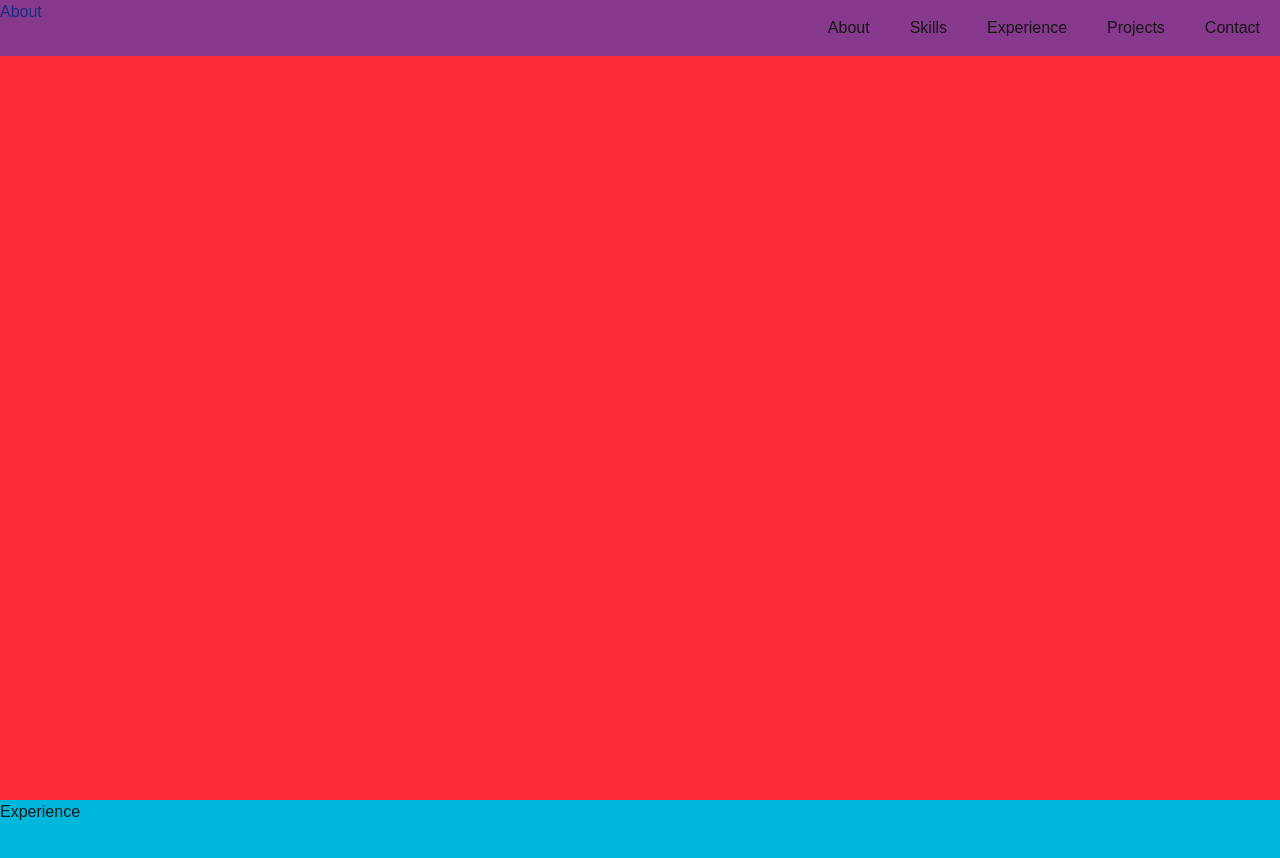
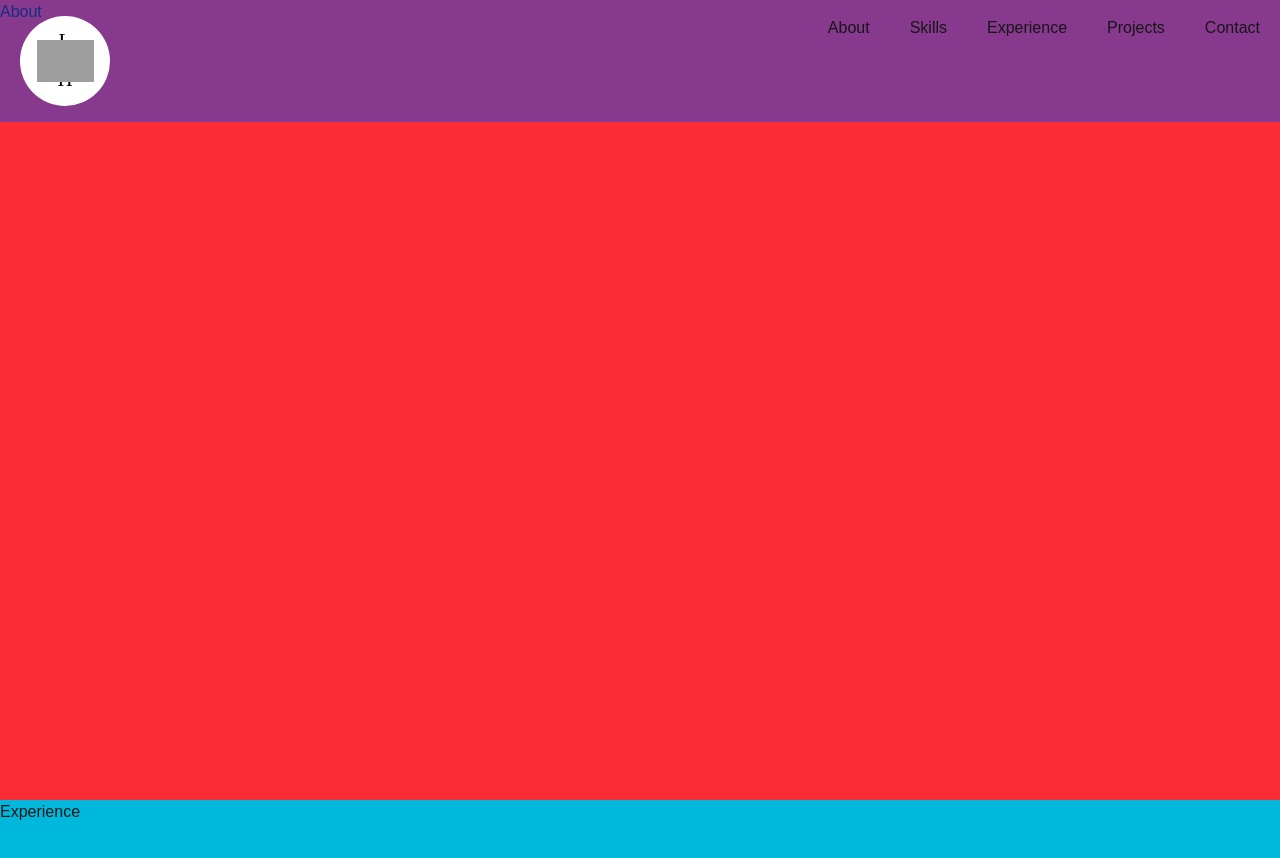
Before and after one commit to luigicabrera10/Personal-Website-2, a Next.js app: page / in a window 1280 px wide. Shown: the top 858 px of the page. Built offline with nearby package versions, Linux system fonts and the light colour scheme; grey boxes are pictures that could not be loaded.

Commit message:
✨ Added logo into navbar

```diff
--- a/src/app/layout.tsx
+++ b/src/app/layout.tsx
@@ -1,7 +1,7 @@
 import type { Metadata } from "next";
 import "./globals.css";
 
-import Navbar from "@/components/Navbar";
+import Navbar from "@/components/Navbar/Navbar";
 
 export const metadata: Metadata = {
   title: "Luigi Cabrera",
--- /dev/null
+++ b/src/components/Logo/Logo.tsx
@@ -0,0 +1,54 @@
+
+import Image from "next/image";
+
+
+export default function Logo({
+    size,
+    circlePadding = 10,
+    fontColor = "#000000",
+    fontSize = 'auto'
+} : {
+    size: number,
+    circlePadding?: number,
+    fontColor?: string,
+    fontSize?: number | 'auto'
+}) {
+
+    const circle = size + circlePadding;
+    const square = Math.ceil(size / (Math.sqrt(2)));
+    const fontSizeCalc = fontSize === 'auto' ? Math.ceil(square * 0.36) : fontSize;
+
+    return (
+        <div
+            className="bg-white rounded-full"
+            style={{ width: `${circle}px`, height: `${circle}px`}}
+        >
+            <div className="relative w-full h-full flex justify-center items-center">
+                <Image
+                    className="absolute"
+                    src='/imgs/logo/logo-arrow.png'
+                    width={square}
+                    height={square}
+                    alt={"My Name Logo"}
+                />
+                <div style={{width: `${square}px`, height: `${square}px`}}>
+                    <div className="w-full h-full grid grid-cols-3 grid-rows-3 place-items-center">
+                        <div
+                            className="font-[Arapey] col-start-2 row-start-1"
+                            style={{fontSize: `${fontSizeCalc}px`, color: fontColor}}>L</div>
+                        <div
+                            className="font-[Arapey] col-start-1 row-start-2"
+                            style={{fontSize: `${fontSizeCalc}px`, color: fontColor}}>A</div>
+                        <div
+                            className="font-[Arapey] col-start-3 row-start-2"
+                            style={{fontSize: `${fontSizeCalc}px`, color: fontColor}}>C</div>
+                        <div
+                            className="font-[Arapey] col-start-2 row-start-3"
+                            style={{fontSize: `${fontSizeCalc}px`, color: fontColor}}>H</div>
+                    </div>
+                </div>
+
+            </div>
+        </div>
+    );
+}
--- a/src/components/Navbar.tsx
+++ /dev/null
@@ -1,25 +0,0 @@
-import Link from "next/link";
-
-export default function Navbar() {
-
-    const sections = ['About', 'Skills', 'Experience', 'Projects', 'Contact'];
-
-    return (
-        <div className="w-full fixed bg-blue-700/50 flex flex-row justify-end">
-            {
-                sections.map( (sectionName: string, sectionIndex: number) => {
-                    return (
-                        <div key={sectionIndex}>
-                            <Link
-                                className="block px-5 py-4"
-                                href={`/`}
-                            >
-                                {sectionName}
-                            </Link>
-                        </div>
-                    )
-                })
-            }
-        </div>
-    );
-}
--- /dev/null
+++ b/src/components/Navbar/Navbar.tsx
@@ -0,0 +1,34 @@
+import Link from "next/link";
+import Logo from "../Logo/Logo";
+
+export default function Navbar() {
+
+    const sections = ['About', 'Skills', 'Experience', 'Projects', 'Contact'];
+
+    return (
+        <nav className="w-full fixed bg-blue-700/50 flex justify-between">
+            <div className="block px-5 py-4">
+                <Logo
+                    size={80}
+                    circlePadding={10}
+                />
+            </div>
+            <div className="flex flex-row justify-end">
+                {
+                    sections.map( (sectionName: string, sectionIndex: number) => {
+                        return (
+                            <div key={sectionIndex}>
+                                <Link
+                                    className="block px-5 py-4"
+                                    href={`/`}
+                                >
+                                    {sectionName}
+                                </Link>
+                            </div>
+                        )
+                    })
+                }
+            </div>
+        </nav>
+    );
+}
```
